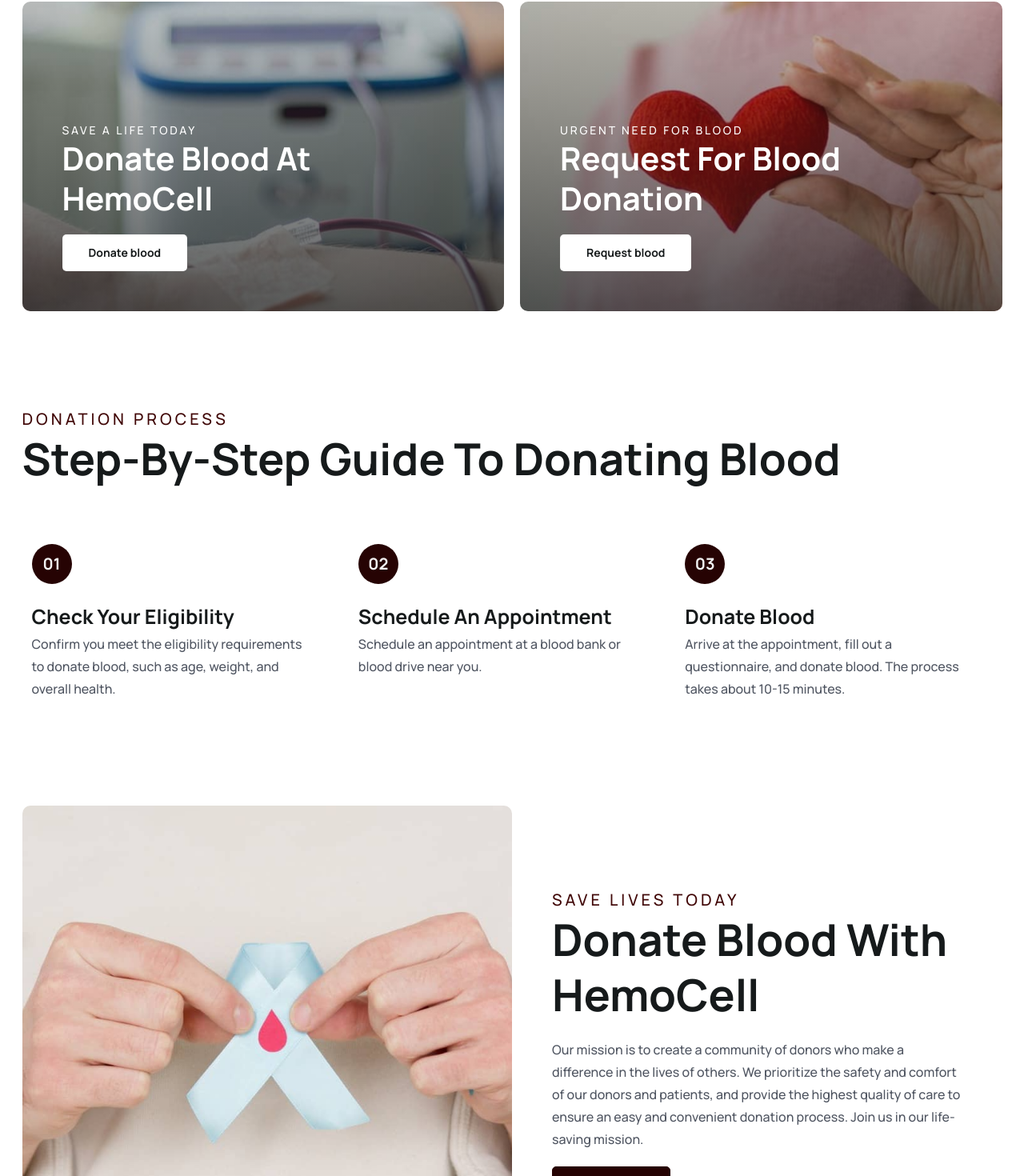
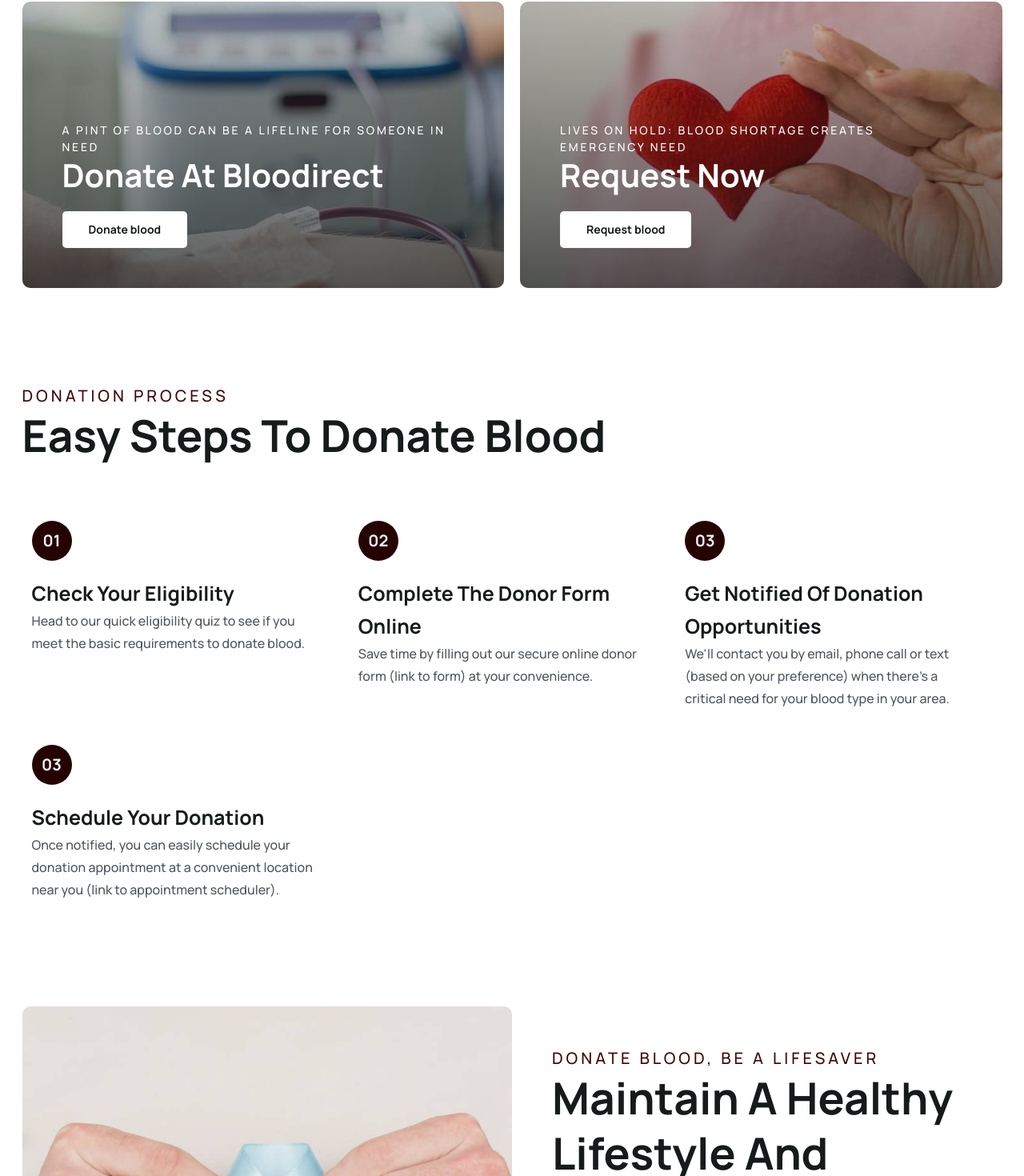
Before and after one commit to elsesu/bloodirect, a React (Vite) app: page / in a window 1280 px wide. Shown: the part 778-2248 px from the top of the page at 80% size. Built offline with nearby package versions, Linux system fonts and the light colour scheme; a web font is replaced by a local one.

Commit message:
text changes

```diff
--- a/src/components/pages/home/home-page.jsx
+++ b/src/components/pages/home/home-page.jsx
@@ -11,11 +11,11 @@ import FooterComponent from "../../sections/footer/footer-component";
 const HomePage = () => {
 	const HomePageDetails = {
 		donate_blood: {
-			subheadingText: "Save Lives Today",
-			headingText: "Donate Blood with HemoCell",
+			subheadingText: " Donate blood, be a lifesaver",
+			headingText: "Maintain a healthy lifestyle and donate blood with Bloodirect",
 			classHint: "side-col-image donate-blood-with-hemocell",
 			paraText:
-				"Our mission is to create a community of donors who make a difference in the lives of others. We prioritize the safety and comfort of our donors and patients, and provide the highest quality of care to ensure an easy and convenient donation process. Join us in our life-saving mission.",
+				"Our Goal is to empower every healthy individual to become a hero by simplifying blood donation, optimizing blood availability, and ensuring timely access for those in urgent need. We revolutionize the way blood is donated, managed, and distributed, saving lives and creating a world where no one faces the fear of inadequate blood supply.",
 			imageUrl: "../../../assets/images/blood-donation(1).jpg",
 			buttonText: "Donate Now",
 			buttonLink: "/donate-blood",
@@ -23,34 +23,35 @@ const HomePage = () => {
 		},
 		quote: {
 			classHint: "quote",
-			quoteText: `“The blood you donate gives someone another chance at life. One day that someone may be a close relative, a friend, a loved one—or even you.”`,
+			quoteText: `“Your blood donation can be a lifeline. Today It helps a stranger And Tomorrow It could save someone you cherish or even you.”`,
 		},
 		why_donate_blood: {
-			subheadingText: "Donate blood today",
-			headingText: "Why should you donate blood?",
+			subheadingText: "Be a Hero Today: Donate Blood!",
+			headingText: "Every drop counts. Here's why you should become a hero:",
 			classHint: "side-col-image why-donate-blood",
-			paraText: `Donating blood is a selfless act that has the power to save lives. Here are a few reasons why you should consider donating blood:
-			\n― You could help save up to three lives with just one donation.
-			― Blood is always needed in emergency situations, such as natural disasters and accidents.
-			― Blood is needed for patients undergoing surgeries, cancer treatment, and other medical procedures.
-			― Blood cannot be manufactured, which means that the only source of blood is through donations from volunteers.
-			― Donating blood can also have health benefits for the donor, such as reducing the risk of heart disease and cancer.`,
+			paraText: `Donating blood is a simple act with a life-changing impact:
+			 ● One donation, multiple heroes. A single pint of blood can help up to three people in need.
+			 ● The ultimate first responder. Blood is critical in emergencies, accidents, and natural disasters. Be prepared to answer the call.
+			 ● The gift of healing. Patients undergoing surgery, cancer treatment, and other procedures rely on blood transfusions to fight for their future.
+			 ● An irreplaceable resource. Blood is a precious gift that can't be manufactured. You are the lifeline.
+			 ● A double win for health. Donating blood may even benefit your own health by reducing the risk of certain conditions.`,
 			imageUrl: "../../../assets/images/blood-donation(1).jpg",
 			buttonText: "Donate Now",
 			buttonLink: "/donate-blood",
 			buttonHave: true,
 		},
 		eligiblity_criteria: {
-			subheadingText: "Are you ready?",
-			headingText: "Eligibility Criteria",
+			subheadingText: "To ensure the safety of both donors and recipients here are some criteria for blood donation.",
+			headingText: "Blood Donation Eligibility Criteria:",
 			classHint: "side-col-image eligibility-criteria",
 			paraText: [
-				`18-50 years, above 50 Kg.`,
-				`Normal temperature, pulse and blood pressure.`,
-				`No Respiratory Diseases`,
-				`Above 12.5 g/dL Hemoglobin`,
-				`No skin disease, puncture or scars`,
-				`No history of transmissible disease`,
+				`Age: Minimum age of 18, up to 60`,
+				`Weight: Minimum weight requirement is typically around 110 lbs (50 kg).`,
+				`Health: You must be in good general health and free from any symptoms of illness like fever, cold, or flu.`,
+				`Identification: must have a valid form of photo ID eg NIN, Voters Card, Passport etc`,
+				`Hemoglobin Level: Your hemoglobin level needs to meet a minimum requirement (typically 12.5 g/dL for women and 13.0 g/dL for men).`,
+				`Travel: If you've recently traveled to certain areas with a higher risk of infectious diseases, you may need to wait before donating.`,
+				`Recent Tattoos or Piercings: Wait times vary, but typically you'll need to wait 6 months after getting a tattoo or piercing before donating.`,
 			],
 			imageUrl: "../../../assets/images/blood-donation(1).jpg",
 			buttonText: "Donate Now",
@@ -58,13 +59,13 @@ const HomePage = () => {
 			buttonHave: false,
 		},
 		hero: {
-			subheadingText: "Give the gift of life",
+			subheadingText: "Donate Blood! Give Life!",
 			headingText: "Not all heroes wear capes, Some donate Blood",
 			classHint: "home-page-hero",
 		},
 		stepsText: {
 			subheadingText: "Donation Process",
-			headingText: "Step-by-Step Guide to Donating Blood",
+			headingText: "Easy Steps to Donate Blood",
 		},
 	};
 
@@ -74,21 +75,31 @@ const HomePage = () => {
 			stepNumber: "01",
 			stepName: "Check your eligibility",
 			stepDescription:
-				"Confirm you meet the eligibility requirements to donate blood, such as age, weight, and overall health.",
+				"Head to our quick eligibility quiz to see if you meet the basic requirements to donate blood.",
 		},
 		{
-			key: "schedule-an-appointment",
+			key: "Complete the Donor Form Online",
 			stepNumber: "02",
-			stepName: "Schedule an appointment",
+			stepName: "Complete the Donor Form Online",
 			stepDescription:
-				"Schedule an appointment at a blood bank or blood drive near you.",
+				"Save time by filling out our secure online donor form (link to form) at your convenience.",
 		},
 		{
-			key: "donate-blood",
+			key: "Get Notified of Donation Opportunities",
 			stepNumber: "03",
-			stepName: "Donate Blood",
+			stepName: "Get Notified of Donation Opportunities",
 			stepDescription:
-				"Arrive at the appointment, fill out a questionnaire, and donate blood. The process takes about 10-15 minutes.",
+				"We'll contact you by email, phone call or text (based on your preference) when there's a critical need for your blood type in your area."
+				,
+		},
+		{
+			key: "Schedule Your Donation",
+			stepNumber: "03",
+			stepName: "Schedule Your Donation",
+			stepDescription:
+				"Once notified, you can easily schedule your donation appointment at a convenient location near you (link to appointment scheduler).",
+
+
 		},
 	];
 
--- a/src/components/sections/before-footer-cta/before-footer-cta-components.jsx
+++ b/src/components/sections/before-footer-cta/before-footer-cta-components.jsx
@@ -11,14 +11,14 @@ const BeforeFooterCTA = ({ subheadingText, headingText, classHint }) => {
 					className={` flex flex-col justify-center items-center w-full relative z-[25] overflow-hidden`}
 				>
 					<GroupedHeadingComponent
-						subheadingText={"Be a hero, save a life today!"}
-						headingText={"Donate Blood, Donate Hope."}
+						subheadingText={"Your journey to heroism awaits!"}
+						headingText={" Save lives today donate blood!"}
 						mode="light"
 						position="center"
 						boxWidth="large"
 					/>
 					<ButtonComponent
-						buttonText={"Donate Blood Today"}
+						buttonText={"Donate Blood"}
 						buttonLink={"/donate-blood"}
                         buttonType="line"
 					/>
--- a/src/components/sections/two-cta/two-cta-component.jsx
+++ b/src/components/sections/two-cta/two-cta-component.jsx
@@ -8,16 +8,16 @@ const TwoCtaComponent = () => {
 		{
 			key: "donate-blood",
 			ctaClass: "first-cta-col",
-			subheading: "Save a life today",
-			heading: "Donate blood at HemoCell",
+			subheading: "A pint of blood can be a lifeline for someone in need",
+			heading: "Donate at Bloodirect",
 			btnText: "Donate blood",
 			ctaLink: "/donate-blood",
 		},
 		{
 			key: "request-blood",
 			ctaClass: "second-cta-col",
-			subheading: "Urgent need for blood",
-			heading: "Request for blood donation",
+			subheading: "Lives on Hold: Blood Shortage Creates Emergency Need",
+			heading: "Request Now",
 			btnText: "Request blood",
 			ctaLink: "/need-blood",
 		},
```
